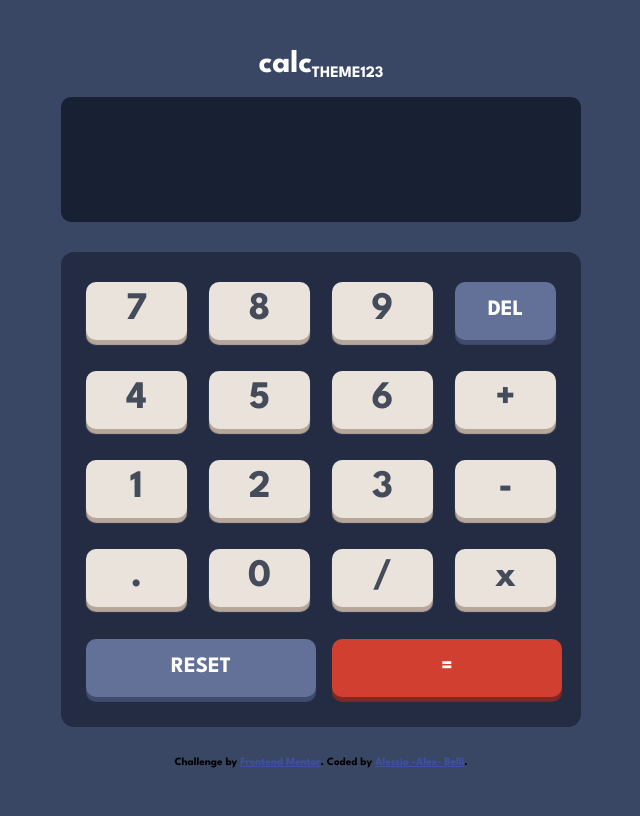
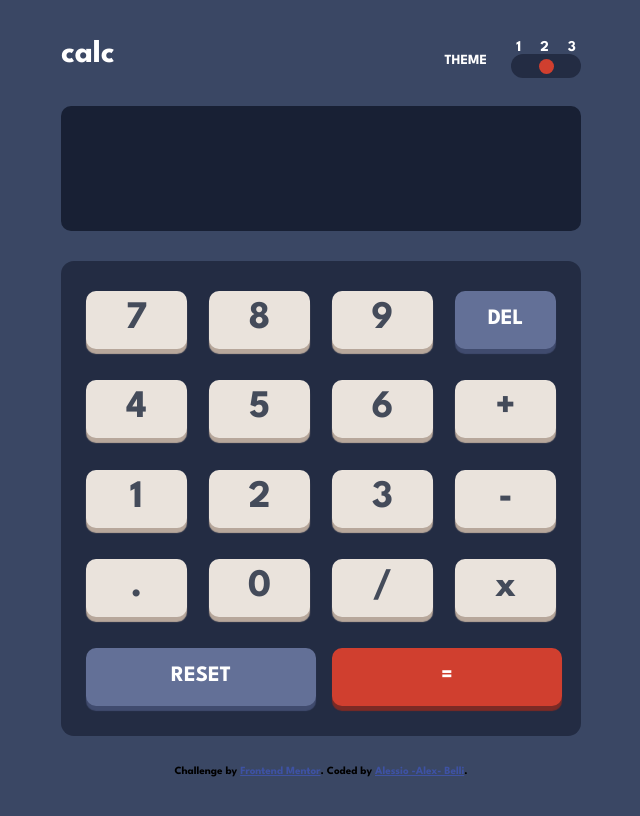
Before and after one commit to AlexMcBex/Calculator-App, a website: page index.html in a window 1280 px wide. Shown: the whole page, without its empty margins (327-967 px from the left). Drawn offline with Linux system fonts and the light colour scheme.

Commit message:
styled the header, version 1 completed

```diff
--- a/css/styles.css
+++ b/css/styles.css
@@ -1,4 +1,9 @@
 @import url('https://fonts.googleapis.com/css2?family=League+Spartan:wght@700&display=swap');
+
+*{
+    font-family: "League Spartan", sans-serif;
+    font-weight: 700;
+}
 
 body{
     background-color:
@@ -15,37 +20,92 @@ body{
 }
 
 .calc-container{
+    width: 90%;
+    background-color: none;
     display:flex;
     flex-direction: column;
     justify-content: space-between;
     align-items: center;
 }
 /* HEADER */
+.calc-header-container{
+    width: 520px;
+    height: max-content;
+    margin-bottom: 25px;
+}
 .logo-container{
     float: left;
 }
 #logo{
     color: white;
     margin: 0;
+    font-size: 32px;
+
 }
 
 .theme-toggle-container{
+    width: 70px;
+    height: 38px;
     display:flex;
+    flex-direction: column;
     justify-content: center;
     align-items: center;
     float: right;
     color: white;
 }
+.theme-toggle-numbers-container{
+    width: 85%;
+    display:flex;
+    justify-content: space-between;
+    align-items: center;
+}
+.theme-toggle-number{
+    font-size: 15px;
+    margin: 0;
+}
+.theme-toggle-body{
+    width: 100%;
+    height: 28px;
+    border-radius: 24px;
+    background-color: hsl(223, 31%, 20%);
+    display: flex;
+    justify-content: center;
+    align-items: center;
+}
+.theme-toggle-line{
+    width: 85%;
+    height: 19px;
+    background-color: transparent;
+    border-radius: 50%;
+    display: flex;
+    justify-content: center;
+    align-items: center;
 
-#theme-text{
-    color: white;
 }
+.theme-switch{
+    width: 15px;
+    height:15px;
+    border-radius: 50%;
+    background-color: hsl(6, 63%, 50%);
+    position:relative;
+
+}
+
 .theme-text-container{
     width: max-content;
     display: flex;
     justify-content: center;
+    align-items: center;
+    margin-right: 1.5rem;
     float: right;
 }
+#theme-text{
+    font-size: 14px;
+    color: white;
+    /* margin: 0; */
+}
+
+
 
 /* SCREEN */
 #screen-container{
--- a/index.html
+++ b/index.html
@@ -9,8 +9,8 @@
   <link rel="icon" type="image/png" sizes="32x32" href="./images/favicon-32x32.png">
   <link rel="stylesheet" href="./css/styles.css">
   <link rel="preconnect" href="https://fonts.googleapis.com">
-<link rel="preconnect" href="https://fonts.gstatic.com" crossorigin>
-<link href="https://fonts.googleapis.com/css2?family=League+Spartan:wght@700&display=swap" rel="stylesheet">
+  <link rel="preconnect" href="https://fonts.gstatic.com" crossorigin>
+  <link href="https://fonts.googleapis.com/css2?family=League+Spartan:wght@700&display=swap" rel="stylesheet">
 
   <title>Alex's Calculator app | Frontend Mentor | </title>
 
@@ -30,14 +30,16 @@
 <body>
 
   <main class="calc-container">
-    <div class="cal-header-container">
+    <div class="calc-header-container">
       <div class="logo-container">
         <h1 id="logo">calc</h1>
       </div>
       <div class="theme-toggle-container">
-        <p class="theme-toggle-number">1</p>
-        <p class="theme-toggle-number">2</p>
-        <p class="theme-toggle-number">3</p>
+        <div class="theme-toggle-numbers-container">
+          <p class="theme-toggle-number">1</p>
+          <p class="theme-toggle-number">2</p>
+          <p class="theme-toggle-number">3</p>
+        </div>
         <div class="theme-toggle-body">
           <div class="theme-toggle-line">
             <div class="theme-switch"></div>
```
